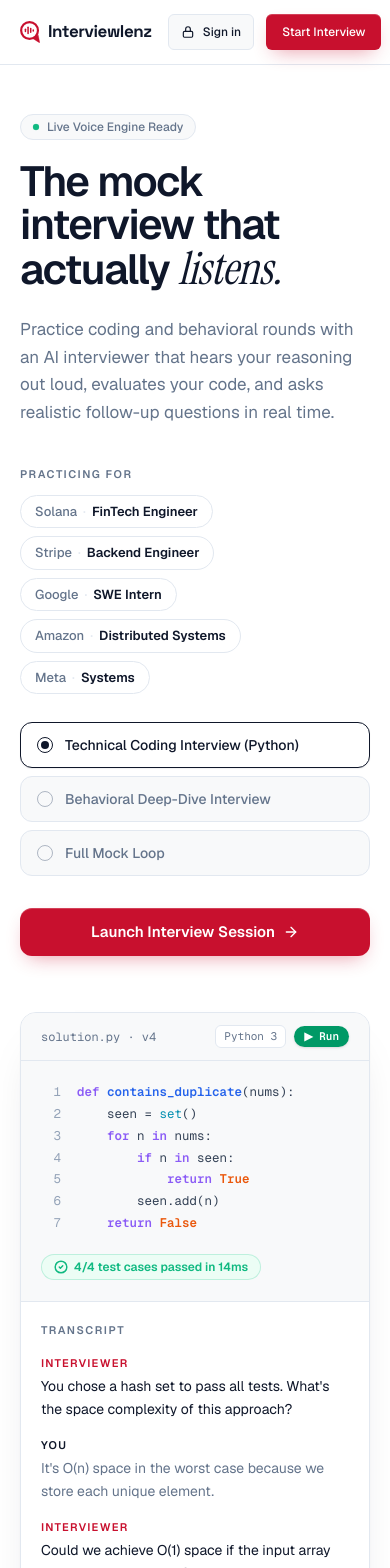
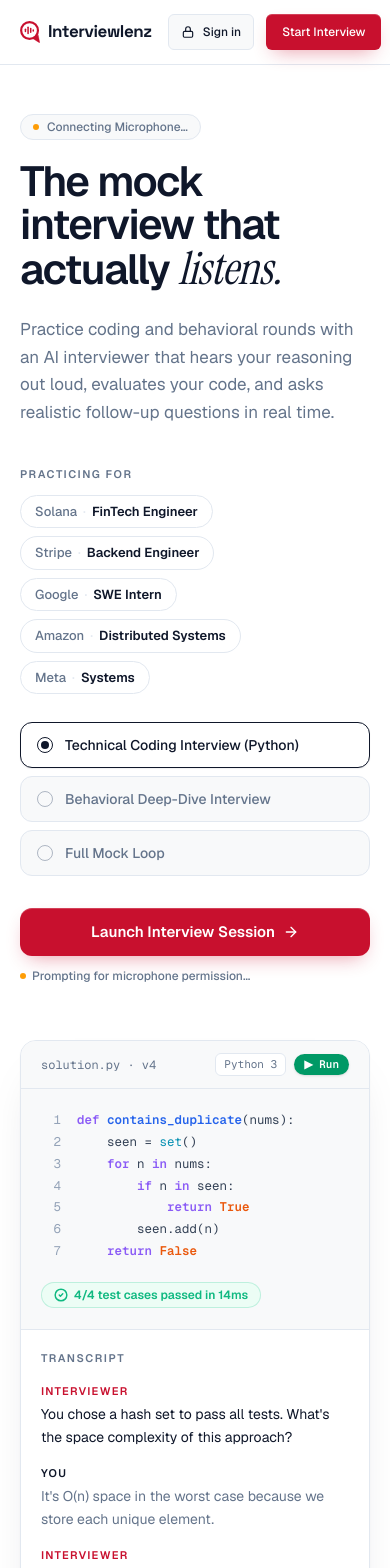
Before and after one commit to Ismail-Abu/interviewlenz, a Next.js app: page / in a window 390 px wide. Shown: the top 1568 px of the page. Built offline with nearby package versions, Linux system fonts and the light colour scheme; no server answers.

Commit message:
feat: proactively prompt microphone permission on landing page load

```diff
--- a/components/StartScreen.tsx
+++ b/components/StartScreen.tsx
@@ -1,6 +1,6 @@
 "use client";
 
-import { useState } from "react";
+import { useEffect, useState } from "react";
 import Link from "next/link";
 import { ResumeDrop } from "./landing/ResumeDrop";
 import { JobForm } from "./landing/JobForm";
@@ -20,6 +20,15 @@ export type PracticeMode = "coding" | "behavioral" | "full-mock";
 export async function checkMicrophone(): Promise<MicStatus> {
   if (typeof navigator === "undefined" || !navigator.mediaDevices?.getUserMedia) return "unsupported";
   try {
+    if (typeof navigator.permissions?.query === "function") {
+      try {
+        const queryRes = await navigator.permissions.query({ name: "microphone" as PermissionName });
+        if (queryRes.state === "granted") return "granted";
+        if (queryRes.state === "denied") return "denied";
+      } catch {
+        // Fall back to getUserMedia if permissions.query throws (e.g. Safari)
+      }
+    }
     const stream = await navigator.mediaDevices.getUserMedia({ audio: true });
     stream.getTracks().forEach((t) => t.stop());
     return "granted";
@@ -56,6 +65,20 @@ export function StartScreen({ micStatus, onMicStatus, onStart }: Props) {
   const [resume, setResume] = useState<ResumeImage[]>([]);
   const [job, setJob] = useState<JobInfo>(EMPTY_JOB);
   const [context, setContext] = useState<BehavioralContext | undefined>(undefined);
+
+  // Proactively request microphone permission on page load so candidates never get interrupted during navigation
+  useEffect(() => {
+    if (micStatus === "unchecked") {
+      let active = true;
+      onMicStatus("checking");
+      void checkMicrophone().then((status) => {
+        if (active) onMicStatus(status);
+      });
+      return () => {
+        active = false;
+      };
+    }
+  }, [micStatus, onMicStatus]);
 
   const provided = resume.length > 0 || hasJob(job);
 
@@ -115,8 +138,25 @@ export function StartScreen({ micStatus, onMicStatus, onStart }: Props) {
             </Link>
 
             <span className="hidden items-center gap-2 rounded-full border border-border bg-card px-3 py-1 text-xs font-medium text-muted-foreground sm:inline-flex">
-              <span className="live-dot h-1.5 w-1.5 rounded-full bg-success" aria-hidden="true" />
-              Live Voice Engine Ready
+              <span
+                className={`h-1.5 w-1.5 rounded-full ${
+                  micStatus === "granted"
+                    ? "bg-success"
+                    : micStatus === "checking"
+                    ? "bg-amber-500 animate-pulse"
+                    : micStatus === "denied"
+                    ? "bg-rose-500"
+                    : "bg-success live-dot"
+                }`}
+                aria-hidden="true"
+              />
+              {micStatus === "checking"
+                ? "Connecting Microphone…"
+                : micStatus === "granted"
+                ? "Microphone Connected"
+                : micStatus === "denied"
+                ? "Mic Blocked (Scripted Mode)"
+                : "Live Voice Engine Ready"}
             </span>
           </div>
 
@@ -138,8 +178,25 @@ export function StartScreen({ micStatus, onMicStatus, onStart }: Props) {
         {/* Hero Section */}
         <section className="mx-auto max-w-6xl px-5 pb-14 pt-12 sm:px-8 sm:pt-16 lg:pb-20">
           <span className="inline-flex items-center gap-2 rounded-full border border-border bg-card px-3 py-1 text-xs font-medium text-muted-foreground sm:hidden">
-            <span className="live-dot h-1.5 w-1.5 rounded-full bg-success" aria-hidden="true" />
-            Live Voice Engine Ready
+            <span
+              className={`h-1.5 w-1.5 rounded-full ${
+                micStatus === "granted"
+                  ? "bg-success"
+                  : micStatus === "checking"
+                  ? "bg-amber-500 animate-pulse"
+                  : micStatus === "denied"
+                  ? "bg-rose-500"
+                  : "bg-success live-dot"
+              }`}
+              aria-hidden="true"
+            />
+            {micStatus === "checking"
+              ? "Connecting Microphone…"
+              : micStatus === "granted"
+              ? "Microphone Connected"
+              : micStatus === "denied"
+              ? "Mic Blocked (Scripted Mode)"
+              : "Live Voice Engine Ready"}
           </span>
 
           <h1 className="mt-5 max-w-3xl text-[42px] font-semibold leading-[1.02] tracking-[-0.035em] text-foreground sm:mt-0 sm:text-6xl lg:text-[72px]">
@@ -264,6 +321,28 @@ export function StartScreen({ micStatus, onMicStatus, onStart }: Props) {
                 <path d="m12 5 7 7-7 7" />
               </svg>
             </button>
+          </div>
+
+          {/* Proactive mic status feedback */}
+          <div className="mt-3 flex items-center gap-2 text-xs text-muted-foreground">
+            {micStatus === "granted" && (
+              <span className="inline-flex items-center gap-1.5 font-medium text-emerald-600">
+                <span className="h-1.5 w-1.5 rounded-full bg-emerald-500" />
+                Microphone connected and ready for live voice interview
+              </span>
+            )}
+            {micStatus === "checking" && (
+              <span className="inline-flex items-center gap-1.5 font-medium text-muted-foreground">
+                <span className="h-1.5 w-1.5 rounded-full bg-amber-500 animate-pulse" />
+                Prompting for microphone permission…
+              </span>
+            )}
+            {micStatus === "denied" && (
+              <span className="inline-flex items-center gap-1.5 font-medium text-amber-700">
+                <span className="h-1.5 w-1.5 rounded-full bg-amber-600" />
+                Microphone blocked — practice runs seamlessly in interactive text mode
+              </span>
+            )}
           </div>
 
           {/* Hidden helper links for browser automation / direct anchors */}
```
